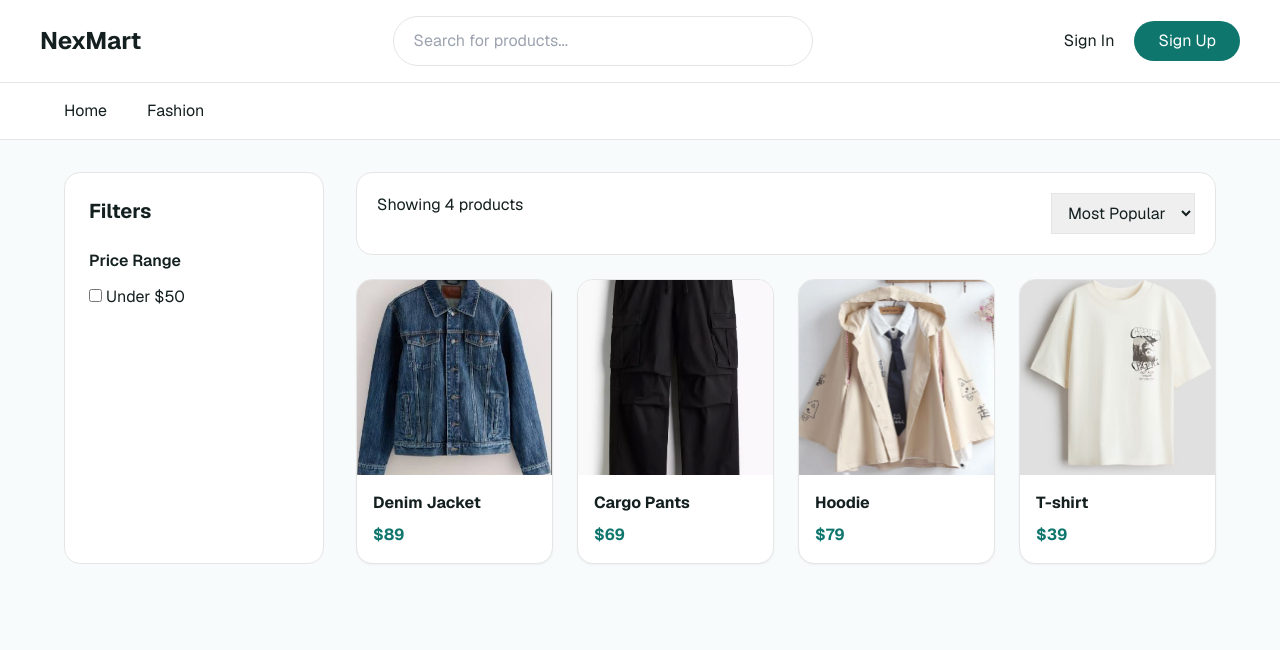
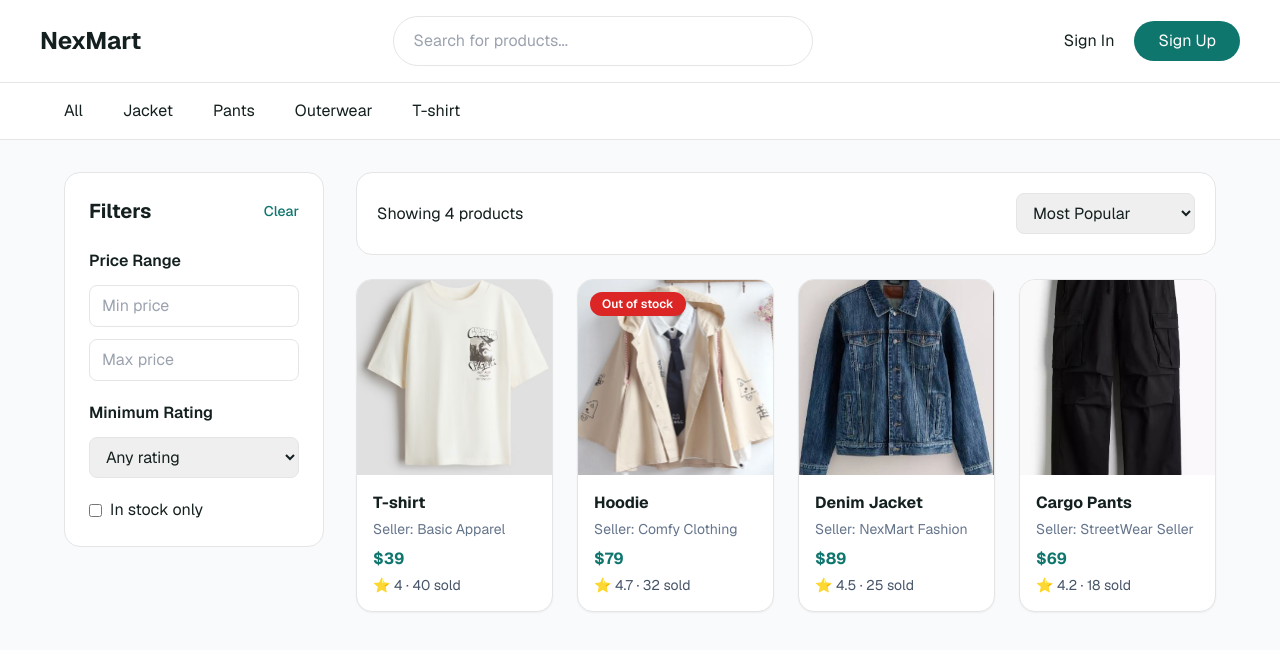
Before and after one commit to jasonkhoo05/Marketplace-Platform, a Next.js app in the folder nexmart/: page /products in a window 1280 px wide. Shown: the top 650 px of the page. Built offline with nearby package versions, Linux system fonts and the light colour scheme.

Commit message:
Merged to backend of filtering and sorting products

```diff
--- a/nexmart/app/prod_components/layout/Header.tsx
+++ b/nexmart/app/prod_components/layout/Header.tsx
@@ -1,10 +1,17 @@
-// components/layout/Header.tsx
-export default function Header() {
+// app/prod_components/layout/Header.tsx
+type HeaderProps = {
+  search: string;
+  onSearchChange: (search: string) => void;
+};
+
+export default function Header({ search, onSearchChange }: HeaderProps) {
   return (
     <header className="flex items-center justify-between border-b bg-white px-10 py-4">
       <h1 className="text-2xl font-bold">NexMart</h1>
 
       <input
+        value={search}
+        onChange={(event) => onSearchChange(event.target.value)}
         placeholder="Search for products..."
         className="w-[420px] rounded-full border px-5 py-3"
       />
--- a/nexmart/app/prod_components/products/ProductCard.tsx
+++ b/nexmart/app/prod_components/products/ProductCard.tsx
@@ -1,4 +1,4 @@
-// components/products/ProductCard.tsx
+// app/prod_components/products/ProductCard.tsx
 import type { Product } from "@/lib/products";
 import Image from "next/image";
 
@@ -7,11 +7,17 @@ type Props = {
 };
 
 export default function ProductCard({ product }: Props) {
+  const isOutOfStock = product.stockQuantity === 0;
+
   return (
     <div className="overflow-hidden rounded-2xl border bg-white shadow-sm">
+      <div className="relative aspect-square w-full bg-slate-100">
+        {isOutOfStock && (
+          <span className="absolute left-3 top-3 z-10 rounded-full bg-red-600 px-3 py-1 text-xs font-semibold text-white">
+            Out of stock
+          </span>
+        )}
 
-      {/* image container */}
-      <div className="relative aspect-square w-full bg-slate-100">
         <Image
           src={product.image}
           alt={product.name}
@@ -20,12 +26,14 @@ export default function ProductCard({ product }: Props) {
         />
       </div>
 
-      {/* text */}
       <div className="p-4">
         <h3 className="font-bold">{product.name}</h3>
+        <p className="mt-1 text-sm text-slate-500">Seller: {product.seller}</p>
         <p className="mt-2 font-bold text-teal-700">${product.price}</p>
+        <p className="mt-1 text-sm text-slate-600">
+          ⭐ {product.rating} · {product.quantitySold} sold
+        </p>
       </div>
-
     </div>
   );
 }
--- a/nexmart/app/prod_components/products/ProductFilters.tsx
+++ b/nexmart/app/prod_components/products/ProductFilters.tsx
@@ -1,13 +1,89 @@
-// components/products/ProductFilters.tsx
-export default function ProductFilters() {
-    return (
-      <aside className="rounded-2xl border bg-white p-6">
-        <h2 className="mb-6 text-xl font-bold">Filters</h2>
+// app/prod_components/products/ProductFilters.tsx
+type ProductFiltersProps = {
+  minPrice: string;
+  maxPrice: string;
+  minRating: string;
+  inStockOnly: boolean;
+  onMinPriceChange: (value: string) => void;
+  onMaxPriceChange: (value: string) => void;
+  onMinRatingChange: (value: string) => void;
+  onInStockOnlyChange: (value: boolean) => void;
+  onClearFilters: () => void;
+};
+
+export default function ProductFilters({
+  minPrice,
+  maxPrice,
+  minRating,
+  inStockOnly,
+  onMinPriceChange,
+  onMaxPriceChange,
+  onMinRatingChange,
+  onInStockOnlyChange,
+  onClearFilters,
+}: ProductFiltersProps) {
+  return (
+    <aside className="h-fit rounded-2xl border bg-white p-6">
+      <div className="mb-6 flex items-center justify-between">
+        <h2 className="text-xl font-bold">Filters</h2>
+        <button
+          type="button"
+          onClick={onClearFilters}
+          className="text-sm font-medium text-teal-700"
+        >
+          Clear
+        </button>
+      </div>
+
+      <div className="space-y-5">
+        <div>
+          <h3 className="mb-3 font-semibold">Price Range</h3>
+
+          <div className="space-y-3">
+            <input
+              type="number"
+              min="0"
+              value={minPrice}
+              onChange={(event) => onMinPriceChange(event.target.value)}
+              placeholder="Min price"
+              className="w-full rounded-lg border px-3 py-2"
+            />
+
+            <input
+              type="number"
+              min="0"
+              value={maxPrice}
+              onChange={(event) => onMaxPriceChange(event.target.value)}
+              placeholder="Max price"
+              className="w-full rounded-lg border px-3 py-2"
+            />
+          </div>
+        </div>
 
         <div>
-          <h3 className="mb-3 font-semibold">Price Range</h3>
-          <label><input type="checkbox" /> Under $50</label>
+          <h3 className="mb-3 font-semibold">Minimum Rating</h3>
+
+          <select
+            value={minRating}
+            onChange={(event) => onMinRatingChange(event.target.value)}
+            className="w-full rounded-lg border px-3 py-2"
+          >
+            <option value="">Any rating</option>
+            <option value="4.5">4.5 stars and above</option>
+            <option value="4">4 stars and above</option>
+            <option value="3">3 stars and above</option>
+          </select>
         </div>
-      </aside>
-    );
-  }
+
+        <label className="flex items-center gap-2">
+          <input
+            type="checkbox"
+            checked={inStockOnly}
+            onChange={(event) => onInStockOnlyChange(event.target.checked)}
+          />
+          In stock only
+        </label>
+      </div>
+    </aside>
+  );
+}
--- a/nexmart/app/prod_components/products/ProductGrid.tsx
+++ b/nexmart/app/prod_components/products/ProductGrid.tsx
@@ -1,3 +1,4 @@
+// app/prod_components/products/ProductGrid.tsx
 import ProductCard from "./ProductCard";
 import type { Product } from "@/lib/products";
 
@@ -6,6 +7,14 @@ type ProductGridProps = {
 };
 
 export default function ProductGrid({ products }: ProductGridProps) {
+  if (products.length === 0) {
+    return (
+      <div className="rounded-2xl border bg-white p-8 text-center text-slate-600">
+        No products match the selected filters.
+      </div>
+    );
+  }
+
   return (
     <div className="grid grid-cols-4 gap-6">
       {products.map((product) => (
--- a/nexmart/app/prod_components/products/ProductToolbar.tsx
+++ b/nexmart/app/prod_components/products/ProductToolbar.tsx
@@ -1,16 +1,36 @@
-// components/products/ProductToolbar.tsx
+// app/prod_components/products/ProductToolbar.tsx
+export type SortOption =
+  | "popular"
+  | "price_asc"
+  | "price_desc"
+  | "rating_desc"
+  | "newest";
 
 type ProductToolbarProps = {
-    count: number;
-  };
+  count: number;
+  sort: SortOption;
+  onSortChange: (sort: SortOption) => void;
+};
 
-export default function ProductToolbar({ count }: ProductToolbarProps) {
+export default function ProductToolbar({
+  count,
+  sort,
+  onSortChange,
+}: ProductToolbarProps) {
   return (
-    <div className="mb-6 flex justify-between rounded-2xl border bg-white p-5">
+    <div className="mb-6 flex items-center justify-between rounded-2xl border bg-white p-5">
       <p>Showing {count} products</p>
 
-      <select className="border px-3 py-2">
-        <option>Most Popular</option>
+      <select
+        value={sort}
+        onChange={(event) => onSortChange(event.target.value as SortOption)}
+        className="rounded-lg border px-3 py-2"
+      >
+        <option value="popular">Most Popular</option>
+        <option value="price_asc">Price: Low to High</option>
+        <option value="price_desc">Price: High to Low</option>
+        <option value="rating_desc">Highest Rating</option>
+        <option value="newest">Newest</option>
       </select>
     </div>
   );
--- a/nexmart/app/products/page.tsx
+++ b/nexmart/app/products/page.tsx
@@ -1,28 +1,163 @@
 // app/products/page.tsx
 "use client";
 
-import { useState } from "react";
+import { useEffect, useState } from "react";
 import Header from "@/app/prod_components/layout/Header";
 import Navbar from "@/app/prod_components/layout/Navbar";
 import ProductFilters from "@/app/prod_components/products/ProductFilters";
 import ProductGrid from "@/app/prod_components/products/ProductGrid";
-import ProductToolbar from "@/app/prod_components/products/ProductToolbar";
-import { products } from "@/lib/products";
+import ProductToolbar, {
+  type SortOption,
+} from "@/app/prod_components/products/ProductToolbar";
+import { categories, type Product } from "@/lib/products";
+
+type ProductsApiResponse = {
+  products: Product[];
+  total: number;
+  error?: string;
+};
 
 export default function ProductsPage() {
-  const [category, setCategory] = useState("Fashion");
+  const [products, setProducts] = useState<Product[]>([]);
+  const [totalProducts, setTotalProducts] = useState(0);
+
+  const [category, setCategory] = useState("All");
+  const [search, setSearch] = useState("");
+  const [minPrice, setMinPrice] = useState("");
+  const [maxPrice, setMaxPrice] = useState("");
+  const [minRating, setMinRating] = useState("");
+  const [inStockOnly, setInStockOnly] = useState(false);
+  const [sort, setSort] = useState<SortOption>("popular");
+
+  const [isLoading, setIsLoading] = useState(true);
+  const [errorMessage, setErrorMessage] = useState("");
+
+  useEffect(() => {
+    const abortController = new AbortController();
+
+    async function fetchProducts() {
+      setIsLoading(true);
+      setErrorMessage("");
+
+      const params = new URLSearchParams();
+
+      if (category !== "All") {
+        params.set("category", category);
+      }
+
+      if (search.trim() !== "") {
+        params.set("search", search.trim());
+      }
+
+      if (minPrice !== "") {
+        params.set("minPrice", minPrice);
+      }
+
+      if (maxPrice !== "") {
+        params.set("maxPrice", maxPrice);
+      }
+
+      if (minRating !== "") {
+        params.set("minRating", minRating);
+      }
+
+      if (inStockOnly) {
+        params.set("inStock", "true");
+      }
+
+      params.set("sort", sort);
+
+      const queryString = params.toString();
+      const apiUrl = queryString
+        ? `/api/products?${queryString}`
+        : "/api/products";
+
+      try {
+        const response = await fetch(apiUrl, {
+          signal: abortController.signal,
+        });
+
+        const data = (await response.json()) as ProductsApiResponse;
+
+        if (!response.ok) {
+          throw new Error(data.error ?? "Failed to fetch products");
+        }
+
+        setProducts(data.products);
+        setTotalProducts(data.total);
+      } catch (error) {
+        if (error instanceof DOMException && error.name === "AbortError") {
+          return;
+        }
+
+        const message =
+          error instanceof Error ? error.message : "Failed to fetch products";
+
+        setErrorMessage(message);
+        setProducts([]);
+        setTotalProducts(0);
+      } finally {
+        if (!abortController.signal.aborted) {
+          setIsLoading(false);
+        }
+      }
+    }
+
+    fetchProducts();
+
+    return () => {
+      abortController.abort();
+    };
+  }, [category, search, minPrice, maxPrice, minRating, inStockOnly, sort]);
+
+  function clearFilters() {
+    setCategory("All");
+    setSearch("");
+    setMinPrice("");
+    setMaxPrice("");
+    setMinRating("");
+    setInStockOnly(false);
+    setSort("popular");
+  }
 
   return (
-    <main>
-      <Header />
-      <Navbar categories={["Home", "Fashion"]} onSelect={setCategory} />
+    <main className="min-h-screen bg-slate-50">
+      <Header search={search} onSearchChange={setSearch} />
+      <Navbar categories={categories} onSelect={setCategory} />
 
       <section className="grid grid-cols-[260px_1fr] gap-8 px-16 py-8">
-        <ProductFilters />
+        <ProductFilters
+          minPrice={minPrice}
+          maxPrice={maxPrice}
+          minRating={minRating}
+          inStockOnly={inStockOnly}
+          onMinPriceChange={setMinPrice}
+          onMaxPriceChange={setMaxPrice}
+          onMinRatingChange={setMinRating}
+          onInStockOnlyChange={setInStockOnly}
+          onClearFilters={clearFilters}
+        />
 
         <div>
-          <ProductToolbar count={products.length} />
-          <ProductGrid products={products} />
+          <ProductToolbar
+            count={totalProducts}
+            sort={sort}
+            onSortChange={setSort}
+          />
+
+          {errorMessage && (
+            <div className="mb-6 rounded-2xl border border-red-200 bg-red-50 p-4 text-red-700">
+              {errorMessage}
+            </div>
+          )}
+
+          {isLoading ? (
+            <div className="rounded-2xl border bg-white p-8 text-center text-slate-600">
+              Loading products...
+            </div>
+          ) : (
+            <ProductGrid products={products} />
+          )}
         </div>
       </section>
     </main>
```
Lines whose indentation alone changed are shown as unchanged.
